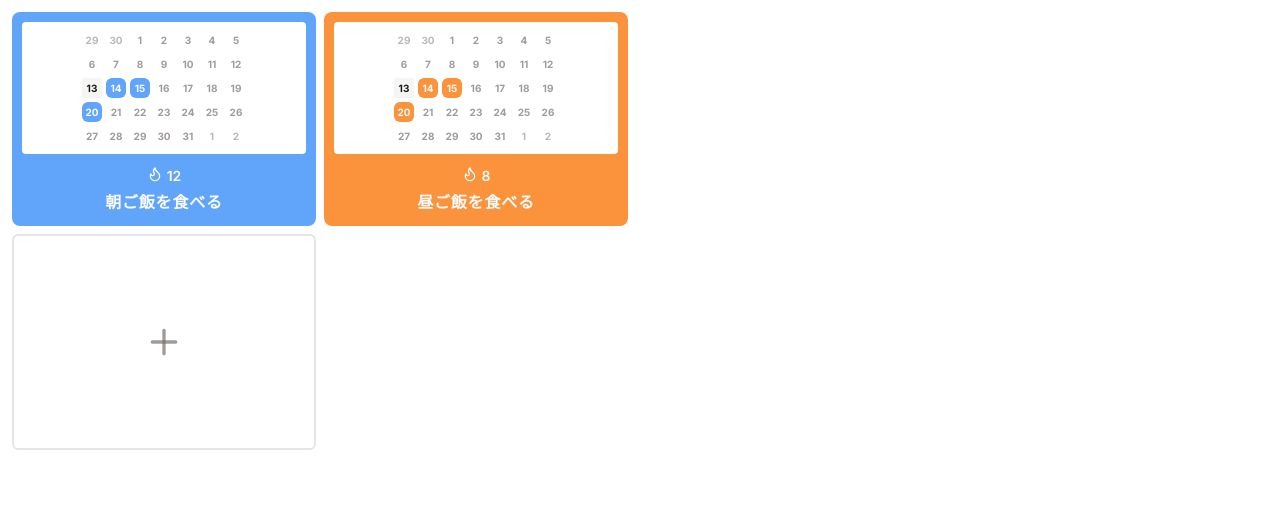
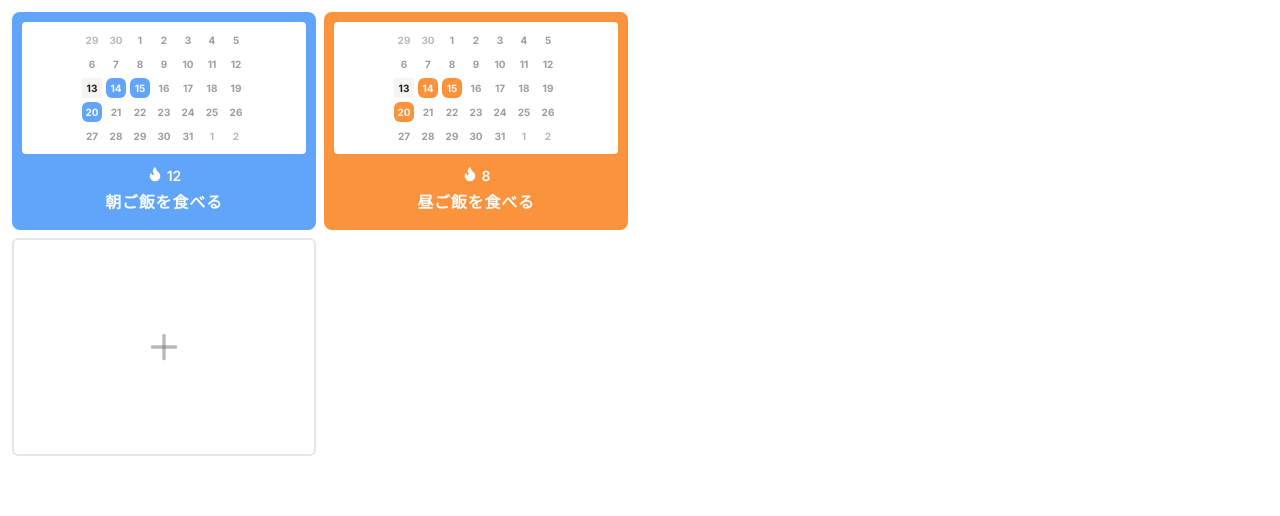
Before and after one commit to SomaTakata/habit, a Next.js app in the folder webapp/: page /goal in a window 1280 px wide. Shown: the top 516 px of the page. Built offline with nearby package versions, Linux system fonts and the light colour scheme.

Commit message:
GoalCardの縦幅を修正

```diff
--- a/webapp/src/features/Goal/GoalCard.tsx
+++ b/webapp/src/features/Goal/GoalCard.tsx
@@ -17,7 +17,7 @@ const GoalCard: React.FC<GoalCardProps> = ({ color, goalText, count }) => {
 
   return (
     <div
-      className={`flex flex-col items-stretch p-2.5 pb-3 gap-3 ${color} rounded-lg max-w-full`}
+      className={`flex flex-col items-stretch p-2.5 pb-4 gap-3 ${color} rounded-lg max-w-full`}
     >
       <GoalCalendar
         modifiers={{
@@ -29,7 +29,7 @@ const GoalCard: React.FC<GoalCardProps> = ({ color, goalText, count }) => {
       />
       <div className="flex flex-col gap-1 text-primary-foreground">
         <div className="flex gap-1 justify-center">
-          <Flame size={16} />
+          <Flame size={16} fill="white" />
           <p className="text-sm font-semibold">{count}</p>
         </div>
         <p className="text-base tracking-wider font-bold text-center">
--- a/webapp/src/features/Goal/GoalPage.tsx
+++ b/webapp/src/features/Goal/GoalPage.tsx
@@ -6,16 +6,13 @@ import GoalCard from "./GoalCard";
 
 const GoalPage = () => {
   return (
-    <div className="grid grid-cols-2 gap-2 justify-between p-3 pb-4">
-      {/* GoalCard 1 */}
+    <div className="grid grid-cols-2 gap-2 justify-between p-3 pb-24">
       <GoalCard color="bg-blue-400" goalText="朝ご飯を食べる" count={12} />
 
-      {/* GoalCard 2 */}
       <GoalCard color="bg-orange-400" goalText="昼ご飯を食べる" count={8} />
 
-      {/* プラスボタン (新しいGoalCardを追加) */}
-      <div className="border-2 w-full h-[216px] rounded-md flex items-center justify-center">
-        <Plus size={40} className="text-muted-foreground/70" />
+      <div className="border-2 border-border w-full h-[218px] rounded-md flex items-center justify-center">
+        <Plus size={40} className="text-muted-foreground/50" />
       </div>
     </div>
   );
```
